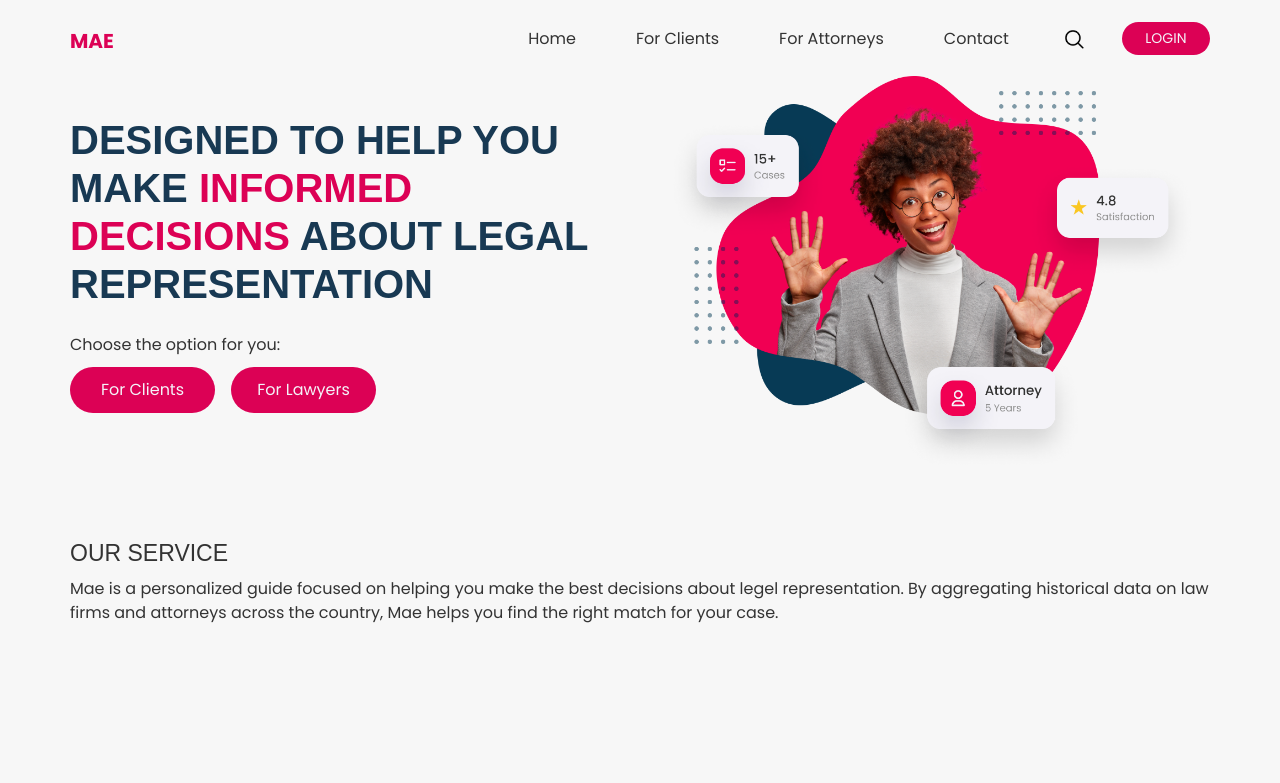
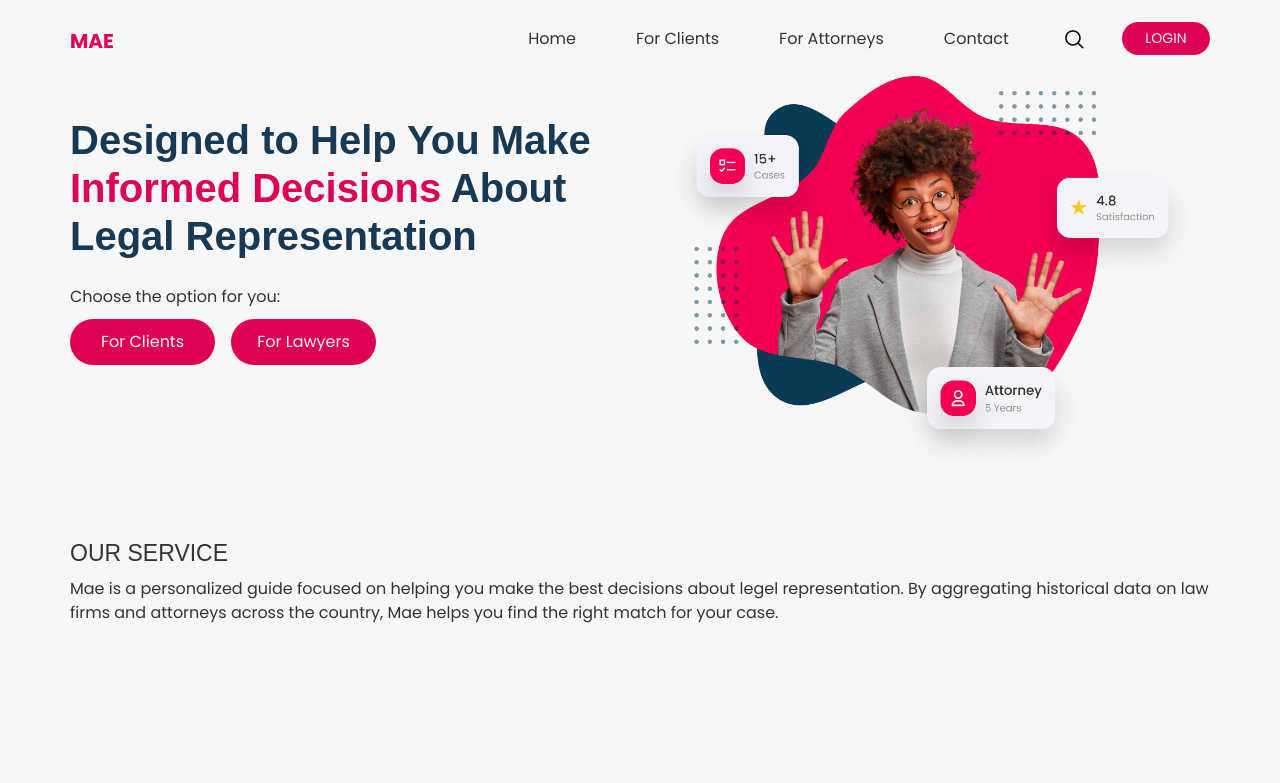
Before and after one commit to kaitlynhazzard/Mae, a Django app: page / in a window 1280 px wide. Shown: the top 783 px of the page. Run offline with Django 4.2, Linux system fonts and the light colour scheme; some libraries are stand-ins or nearby versions.

```diff
--- a/Mae/templates/website/home.html
+++ b/Mae/templates/website/home.html
@@ -12,9 +12,9 @@
         <div class="slider_item-detail">
           <div>
             <h1>
-              DESIGNED TO HELP YOU MAKE
-              <span style="color: #DC0155"> INFORMED DECISIONS</span> ABOUT LEGAL
-              REPRESENTATION
+              Designed to Help You Make
+              <span style="color: #DC0155"> Informed Decisions</span> About Legal
+              Representation
             </h1>
             <p>
               Choose the option for you:
```
